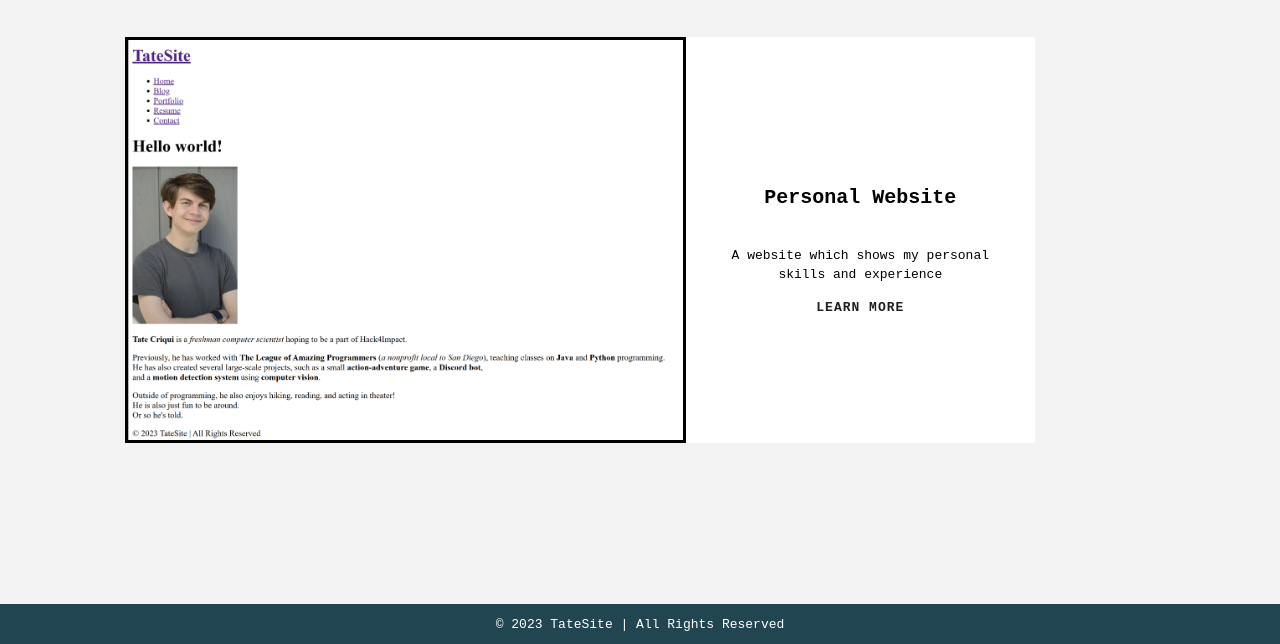
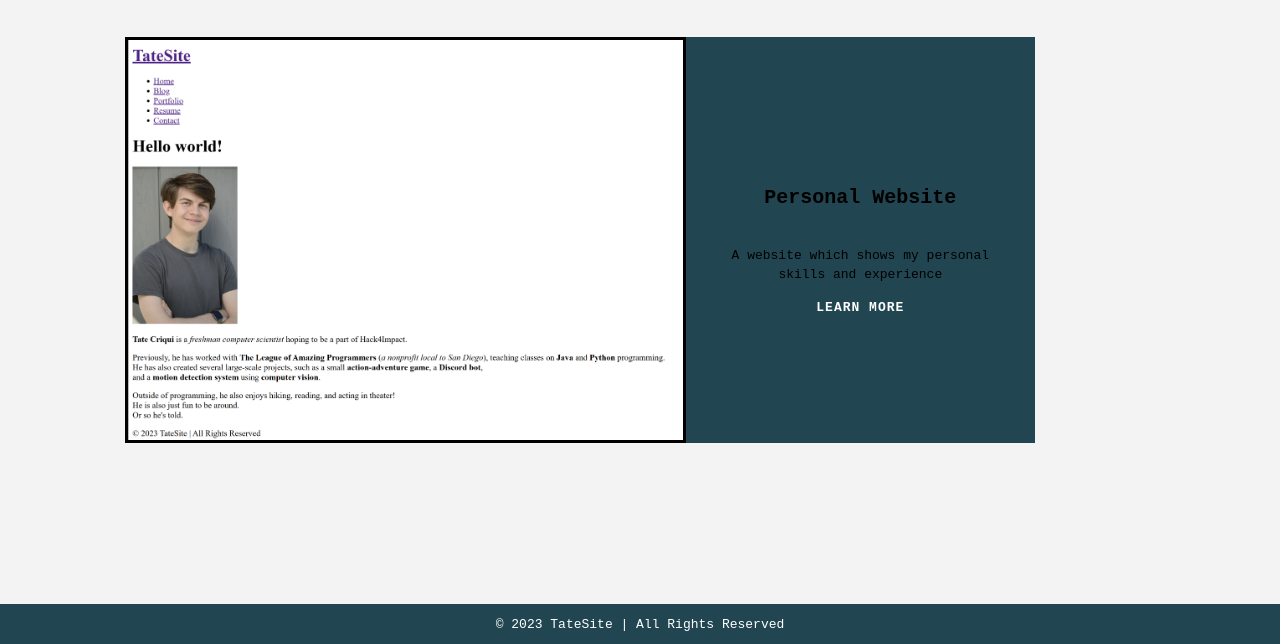
Before and after one commit to tlcriq/tlcriq.github.io, a website: page portfolio.html in a window 1280 px wide. Shown: the part 156-800 px from the top of the page. Drawn offline with Linux system fonts and the light colour scheme.

Commit message:
final format changes

```diff
--- a/styles.css
+++ b/styles.css
@@ -132,7 +132,7 @@ main {
 
 .project-details {
   display: flex;
-  background-color: var(--cg-white);
+  background-color: var(--cg-teal);
   width: 30%;
   height: 406px;
   padding: 0 20px;
@@ -149,7 +149,7 @@ main {
 }
 
 .project-details a {
-  color: var(--cg-black);
+  color: var(--cg-white);
   text-decoration: none;
   font-weight: bold;
   letter-spacing: 1px;
```
